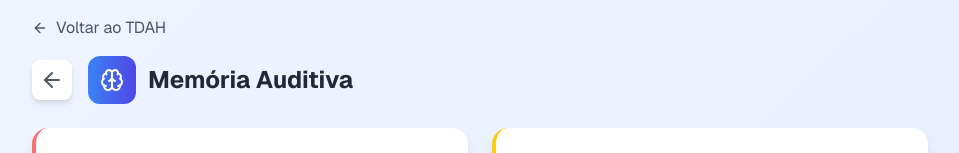
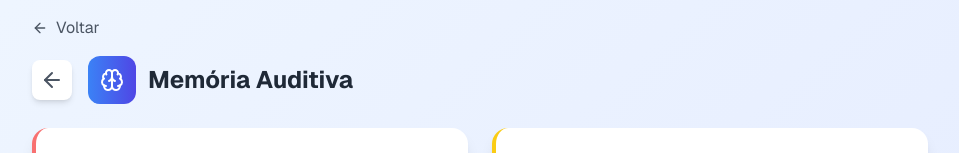
Before and after one commit to ClaudemirWork/teaplus-working, a Next.js app: page /auditory-memory in a window 1280 px wide. Shown: the top 153 px of the page, without its empty margins (160-1119 px from the left). Built offline with nearby package versions, Linux system fonts and the light colour scheme.

Commit message:
Fix botões voltar para dashboard V3

```diff
--- a/app/auditory-memory/page.tsx
+++ b/app/auditory-memory/page.tsx
@@ -181,14 +181,14 @@ export default function MemoriaAuditiva() {
     return (
       <div className="min-h-screen bg-gradient-to-br from-blue-50 to-indigo-100 p-4">
         <div className="max-w-4xl mx-auto">
-          {/* Botão Voltar ao TDAH */}
+          {/* Botão Voltar */}
           <div className="mb-4">
             <button
               onClick={() => router.push('/tdah')}
               className="flex items-center gap-2 text-gray-600 hover:text-gray-800 transition-colors"
             >
               <ArrowLeft className="w-4 h-4" />
-              Voltar ao TDAH
+              Voltar
             </button>
           </div>
 
--- a/app/checklist-maker/page.tsx
+++ b/app/checklist-maker/page.tsx
@@ -318,14 +318,14 @@ export default function ListaVerificacao() {
     return (
       <div className="min-h-screen bg-gradient-to-br from-emerald-50 to-teal-100 p-4">
         <div className="max-w-4xl mx-auto">
-          {/* Botão Voltar ao TDAH */}
+          {/* Botão Voltar */}
           <div className="mb-4">
             <button
               onClick={() => router.push('/tdah')}
               className="flex items-center gap-2 text-gray-600 hover:text-gray-800 transition-colors"
             >
               <ArrowLeft className="w-4 h-4" />
-              Voltar ao TDAH
+              Voltar
             </button>
           </div>
 
--- a/app/complex-sequences/page.tsx
+++ b/app/complex-sequences/page.tsx
@@ -251,14 +251,14 @@ export default function SequenciasComplexas() {
     return (
       <div className="min-h-screen bg-gradient-to-br from-blue-50 to-indigo-100 p-4">
         <div className="max-w-4xl mx-auto">
-          {/* Botão Voltar ao TDAH */}
+          {/* Botão Voltar */}
           <div className="mb-4">
             <button
               onClick={() => router.push('/tdah')}
               className="flex items-center gap-2 text-gray-600 hover:text-gray-800 transition-colors"
             >
               <ArrowLeft className="w-4 h-4" />
-              Voltar ao TDAH
+              Voltar
             </button>
           </div>
 
--- a/app/digit-span/page.tsx
+++ b/app/digit-span/page.tsx
@@ -100,14 +100,14 @@ export default function SpanDigitos() {
     return (
       <div className="min-h-screen bg-gradient-to-br from-blue-50 to-indigo-100 p-4">
         <div className="max-w-4xl mx-auto">
-          {/* Botão Voltar ao TDAH */}
+          {/* Botão Voltar */}
           <div className="mb-4">
             <button
               onClick={() => router.push('/tdah')}
               className="flex items-center gap-2 text-gray-600 hover:text-gray-800 transition-colors"
             >
               <ArrowLeft className="w-4 h-4" />
-              Voltar ao TDAH
+              Voltar
             </button>
           </div>
 
--- a/app/dual-n-back/page.tsx
+++ b/app/dual-n-back/page.tsx
@@ -267,14 +267,14 @@ export default function DualNBack() {
     return (
       <div className="min-h-screen bg-gradient-to-br from-blue-50 to-indigo-100 p-4">
         <div className="max-w-4xl mx-auto">
-          {/* Botão Voltar ao TDAH */}
+          {/* Botão Voltar */}
           <div className="mb-4">
             <button
               onClick={() => router.push('/tdah')}
               className="flex items-center gap-2 text-gray-600 hover:text-gray-800 transition-colors"
             >
               <ArrowLeft className="w-4 h-4" />
-              Voltar ao TDAH
+              Voltar
             </button>
           </div>
 
--- a/app/numeric-sequences/page.tsx
+++ b/app/numeric-sequences/page.tsx
@@ -95,14 +95,14 @@ export default function SequenciasNumericas() {
     return (
       <div className="min-h-screen bg-gradient-to-br from-blue-50 to-indigo-100 p-4">
         <div className="max-w-4xl mx-auto">
-          {/* Botão Voltar ao TDAH */}
+          {/* Botão Voltar */}
           <div className="mb-4">
             <button
               onClick={() => router.push('/tdah')}
               className="flex items-center gap-2 text-gray-600 hover:text-gray-800 transition-colors"
             >
               <ArrowLeft className="w-4 h-4" />
-              Voltar ao TDAH
+              Voltar
             </button>
           </div>
 
--- a/app/smart-goals/page.tsx
+++ b/app/smart-goals/page.tsx
@@ -151,7 +151,7 @@ export default function SmartGoals() {
             className="flex items-center gap-2 text-gray-600 hover:text-gray-800 transition-colors cursor-pointer"
           >
             <ArrowLeft className="w-5 h-5" />
-            <span>Voltar ao TDAH</span>
+            <span>Voltar</span>
           </button>
         </div>
 
--- a/app/task-prioritization/page.tsx
+++ b/app/task-prioritization/page.tsx
@@ -272,14 +272,14 @@ export default function PriorizacaoTarefas() {
     return (
       <div className="min-h-screen bg-gradient-to-br from-blue-50 to-purple-100 p-4">
         <div className="max-w-4xl mx-auto">
-          {/* Botão Voltar ao TDAH */}
+          {/* Botão Voltar */}
           <div className="mb-4">
             <button
               onClick={() => router.push('/tdah')}
               className="flex items-center gap-2 text-gray-600 hover:text-gray-800 transition-colors"
             >
               <ArrowLeft className="w-4 h-4" />
-              Voltar ao TDAH
+              Voltar
             </button>
           </div>
 
--- a/app/time-management/page.tsx
+++ b/app/time-management/page.tsx
@@ -202,14 +202,14 @@ export default function GestaoTempo() {
     return (
       <div className="min-h-screen bg-gradient-to-br from-orange-50 to-red-100 p-4">
         <div className="max-w-4xl mx-auto">
-          {/* Botão Voltar ao TDAH */}
+          {/* Botão Voltar */}
           <div className="mb-4">
             <button
               onClick={() => router.push('/tdah')}
               className="flex items-center gap-2 text-gray-600 hover:text-gray-800 transition-colors"
             >
               <ArrowLeft className="w-4 h-4" />
-              Voltar ao TDAH
+              Voltar
             </button>
           </div>
 
--- a/app/time-planning/page.tsx
+++ b/app/time-planning/page.tsx
@@ -312,14 +312,14 @@ export default function PlanejamentoTempo() {
     return (
       <div className="min-h-screen bg-gradient-to-br from-cyan-50 to-blue-100 p-4">
         <div className="max-w-4xl mx-auto">
-          {/* Botão Voltar ao TDAH */}
+          {/* Botão Voltar */}
           <div className="mb-4">
             <button
               onClick={() => router.push('/tdah')}
               className="flex items-center gap-2 text-gray-600 hover:text-gray-800 transition-colors"
             >
               <ArrowLeft className="w-4 h-4" />
-              Voltar ao TDAH
+              Voltar
             </button>
           </div>
 
--- a/app/traffic-light-game/page.tsx
+++ b/app/traffic-light-game/page.tsx
@@ -106,7 +106,9 @@ export default function JogoSemaforo() {
 
   // 🎯 DETECTOR DE ORIGEM VIA URL
   const [origemSecao, setOrigemSecao] = useState<'TEA' | 'TDAH' | 'TEA_TDAH'>('TEA')
-  const [voltarPara, setVoltarPara] = useState('/tea')
+  const [voltarPara, setVoltarPara] = useState('/dashboard')
+
+
 
   // Estados do jogo
   const [currentScenario, setCurrentScenario] = useState(0)
@@ -143,10 +145,14 @@ export default function JogoSemaforo() {
       setVoltarPara('/dashboard')
     } else if (origem.toLowerCase() === 'tdah') {
       setOrigemSecao('TDAH')
-      setVoltarPara('/tdah')
+      setVoltarPara('/dashboard')
+
+
     } else {
       setOrigemSecao('TEA')
-      setVoltarPara('/tea')
+      setVoltarPara('/dashboard')
+
+
     }
   }, [])
 
```
